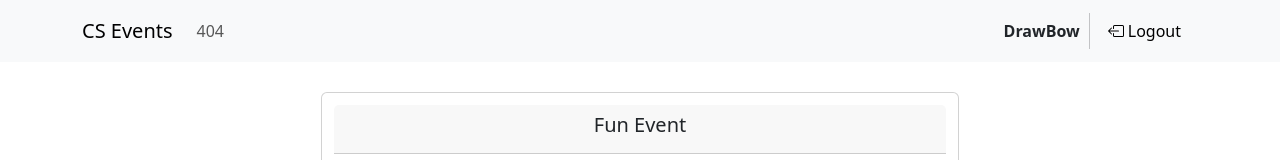
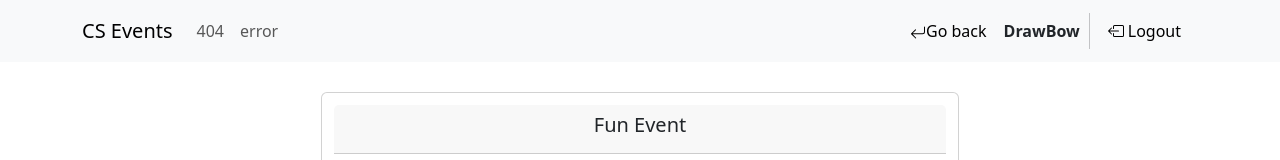
Before and after one commit to AssafAlon1/PWS_Project, a React (Vite) app in the folder front/: page /events/1 in a window 1280 px wide. Shown: the top 160 px of the page. Built offline with nearby package versions, Linux system fonts and the light colour scheme.

Commit message:
Go back button and error page

```diff
--- a/front/src/App.tsx
+++ b/front/src/App.tsx
@@ -1,22 +1,11 @@
 import './App.css'
-import { BrowserRouter, Route, Routes } from 'react-router-dom'
-import CatalogPage from './pages/CatalogPage/CatalogPage'
-import EventDetails from './pages/EventDetailsPage/EventDetailsPage'
-import NavbarComponent from './components/Navbar/Navbar'
-import NotFound from './pages/NotFound'
+import CSRouter from './components/Router/Router'
 
 function App() {
 
   return (
     <>
-      <BrowserRouter>
-        <NavbarComponent />
-        <Routes>
-          <Route path="/" element={<CatalogPage />} />
-          <Route path="/events/:eventId" element={<EventDetails />} />
-          <Route path="*" element={<NotFound />} />
-        </Routes>
-      </BrowserRouter>
+      <CSRouter />
     </>
   )
 }
--- a/front/src/components/Navbar/Navbar.css
+++ b/front/src/components/Navbar/Navbar.css
@@ -15,3 +15,7 @@
     /* Was 5px */
     margin: 0.3125rem;
 }
+
+.invisible {
+    visibility: hidden;
+}
--- a/front/src/components/Navbar/Navbar.tsx
+++ b/front/src/components/Navbar/Navbar.tsx
@@ -2,9 +2,29 @@ import { Navbar, Nav, Container, Button } from "react-bootstrap";
 import "./Navbar.css";
 
 import logoutIcon from "/src/assets/logout.svg";
+import backIcon from "/src/assets/back.svg";
 import React from "react";
+import { useNavigate } from "react-router-dom";
+
+const shouldDisplayGoBackButton = (path: string) => {
+    return path !== "/" && path !== "/error" && path !== "/invalidurl";
+}
 
 const NavbarComponent: React.FC = () => {
+    const navigate = useNavigate();
+
+    const GoBackButton = () => {
+        return (
+            <Button
+                className={shouldDisplayGoBackButton(location.pathname) ? "" : "invisible"}
+                variant="light"
+                onClick={() => navigate(-1)}>
+                <img src={backIcon} alt="Go back" />Go back
+            </Button>
+        );
+    }
+
+
     return (
         <>
             <Navbar bg="light" variant="light" fixed="top">
@@ -12,7 +32,9 @@ const NavbarComponent: React.FC = () => {
                     <Navbar.Brand href="/">CS Events</Navbar.Brand>
                     <Nav className="me-auto">
                         <Nav.Link href="/invalidurl">404</Nav.Link>
+                        <Nav.Link href="/error">error</Nav.Link>
                     </Nav>
+                    <GoBackButton />
                     <p className="nav-element"><b>DrawBow</b></p>
                     <div className="vr" />
                     <div>
--- /dev/null
+++ b/front/src/components/Router/Router.tsx
@@ -0,0 +1,25 @@
+import { BrowserRouter, Route, Routes } from 'react-router-dom'
+import CatalogPage from '../../pages/CatalogPage/CatalogPage'
+import EventDetails from '../../pages/EventDetailsPage/EventDetailsPage'
+import NavbarComponent from '../../components/Navbar/Navbar'
+import NotFound from '../../pages/NotFound'
+import ErrorPage from '../../pages/ErrorPage'
+
+function CSRouter() {
+
+    return (
+        <>
+            <BrowserRouter>
+                <NavbarComponent />
+                <Routes>
+                    <Route path="/" element={<CatalogPage />} />
+                    <Route path="/events/:eventId" element={<EventDetails />} />
+                    <Route path="/error" element={<ErrorPage />} />
+                    <Route path="*" element={<NotFound />} />
+                </Routes>
+            </BrowserRouter>
+        </>
+    )
+}
+
+export default CSRouter
--- a/front/src/pages/CatalogPage/CatalogPage.tsx
+++ b/front/src/pages/CatalogPage/CatalogPage.tsx
@@ -1,5 +1,5 @@
 import React, { useEffect, useState } from 'react';
-import { Outlet, Link } from "react-router-dom";
+import { Outlet, useNavigate } from "react-router-dom";
 import { CSEvent } from '../../types';
 import { fetchEvents } from '../../utils/fetchers';
 import EventDetails, { EventPlaceholder } from "../../components/CatalogEventDetails/CatalogEventDetails";
@@ -10,6 +10,8 @@ const CatalogPage: React.FC = () => {
 
   const [events, SetEvents] = useState<CSEvent[]>([]);
   const [isLoading, setLoading] = useState<boolean>(true);
+
+  const navigate = useNavigate();
 
   const LOADING_AMOUNT = 6;
 
@@ -38,8 +40,7 @@ const CatalogPage: React.FC = () => {
         SetEvents(await fetchEvents());
       }
       catch {
-        alert("Error fetching events");
-        // TODO - do the la
+        navigate("/error", { state: { errorMessage: "Failed to fetch events" } });
       }
       finally {
         setLoading(false);
--- /dev/null
+++ b/front/src/pages/ErrorPage.tsx
@@ -0,0 +1,17 @@
+import React from 'react';
+import { Button } from 'react-bootstrap';
+import { Link, useLocation } from 'react-router-dom';
+
+const ErrorPage: React.FC = () => {
+    const location = useLocation();
+    const errorMessage = location.state?.errorMessage ?? "Oops! Something went wrong.";
+    return (
+        <div className="container">
+            <h1>ERROR</h1>
+            <p>{errorMessage}</p>
+            <Link to="/"><Button variant="primary">Return to Catalog</Button></Link>
+        </div>
+    );
+};
+
+export default ErrorPage;
--- a/front/src/pages/EventDetailsPage/EventDetailsPage.tsx
+++ b/front/src/pages/EventDetailsPage/EventDetailsPage.tsx
@@ -21,11 +21,15 @@ const EventDetails: React.FC<{}> = () => {
             // I believe it should be impossible to get here, but just in case...
             return navigate("/");
         }
-        const fetchedEvent = await fetchEvent(eventId);
-        console.log(fetchedEvent);
+        let fetchedEvent;
+        try {
+            fetchedEvent = await fetchEvent(eventId);
+        }
+        catch {
+            return navigate("/error", { state: { errorMessage: `Failed to fetch event ${eventId}` } });
+        }
         if (!fetchedEvent) {
-            alert(`Event ${eventId} not found`); // TODO - redirect to home? 404? never show in the first place?
-            navigate("/")
+            navigate("/notfound", { state: { errorMessage: `Event ${eventId} not found` } });
         }
         SetEvent(fetchedEvent);
     }
@@ -86,11 +90,11 @@ const EventDetails: React.FC<{}> = () => {
         const [ticketAmount, setTicketAmount] = useState<number>(0);
 
         const handleBuyNow = () => {
-            if (ticketAmount == 0) {
-                alert("No tickets.. :/");
+            if (ticketAmount <= 0) {
+                alert("Invalid amount.. :/");
                 return;
             }
-            alert(`Sold! ${ticketAmount}`);
+            alert(`Sold! ${ticketAmount} of type ${name} for a total of $${ticketAmount * price}!`);
         };
 
         return (
--- a/front/src/pages/NotFound.tsx
+++ b/front/src/pages/NotFound.tsx
@@ -1,11 +1,13 @@
 import { Button } from "react-bootstrap";
-import { Link } from "react-router-dom";
+import { Link, useLocation } from "react-router-dom";
 
 export default function NotFound() {
+    const location = useLocation();
+    const errorMessage = location.state?.errorMessage ?? "How did you get here..?";
     return (
         <div>
-            <h1>How did you get here...?</h1>
-            <h2>404 - Page not found</h2>
+            <h1>Error 404 - Page not found</h1>
+            <p>{errorMessage}</p>
             <Link to="/"><Button variant="primary">Return to Catalog</Button></Link>
 
         </div>
--- a/front/src/utils/fetchers.ts
+++ b/front/src/utils/fetchers.ts
@@ -30,6 +30,7 @@ export async function fetchEvents(skip?: number, limit?: number): Promise<CSEven
     skip = skip ?? 0;
     limit = limit ?? 50; // TODO - magic number
     await new Promise(resolve => setTimeout(resolve, 1000));
+    // throw new Error("Force error for testing purposes.");
     return allEvents.slice(skip, skip + limit);
 }
 
```
Also changed, not shown: front/src/assets/back.svg (added).
